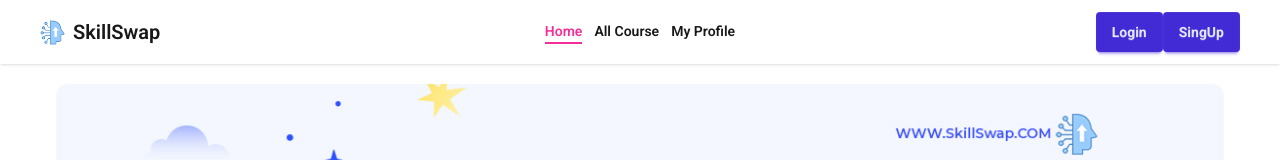
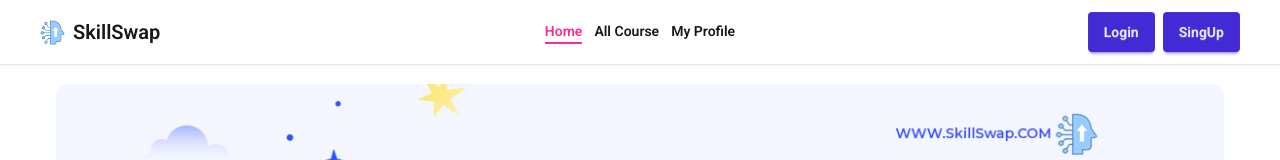
Before and after one commit to hossain-shifat/SkillSwap, a React (Vite) app: page / in a window 1280 px wide. Shown: the top 160 px of the page. Built offline with nearby package versions, Linux system fonts and the light colour scheme; no server answers.

Commit message:
Add some gap in navbar button

```diff
--- a/src/components/Navbar/Navbar.jsx
+++ b/src/components/Navbar/Navbar.jsx
@@ -64,7 +64,7 @@ const Navbar = () => {
                                 </div>
                             </div>
                             :
-                            <div>
+                            <div className="flex gap-2">
                                 <Link to='/login' className="btn btn-primary font-bold border-none outline-none">Login</Link>
                                 <Link to='/sing-up' className="btn btn-primary font-bold border-none outline-none">SingUp</Link>
                             </div>
```
